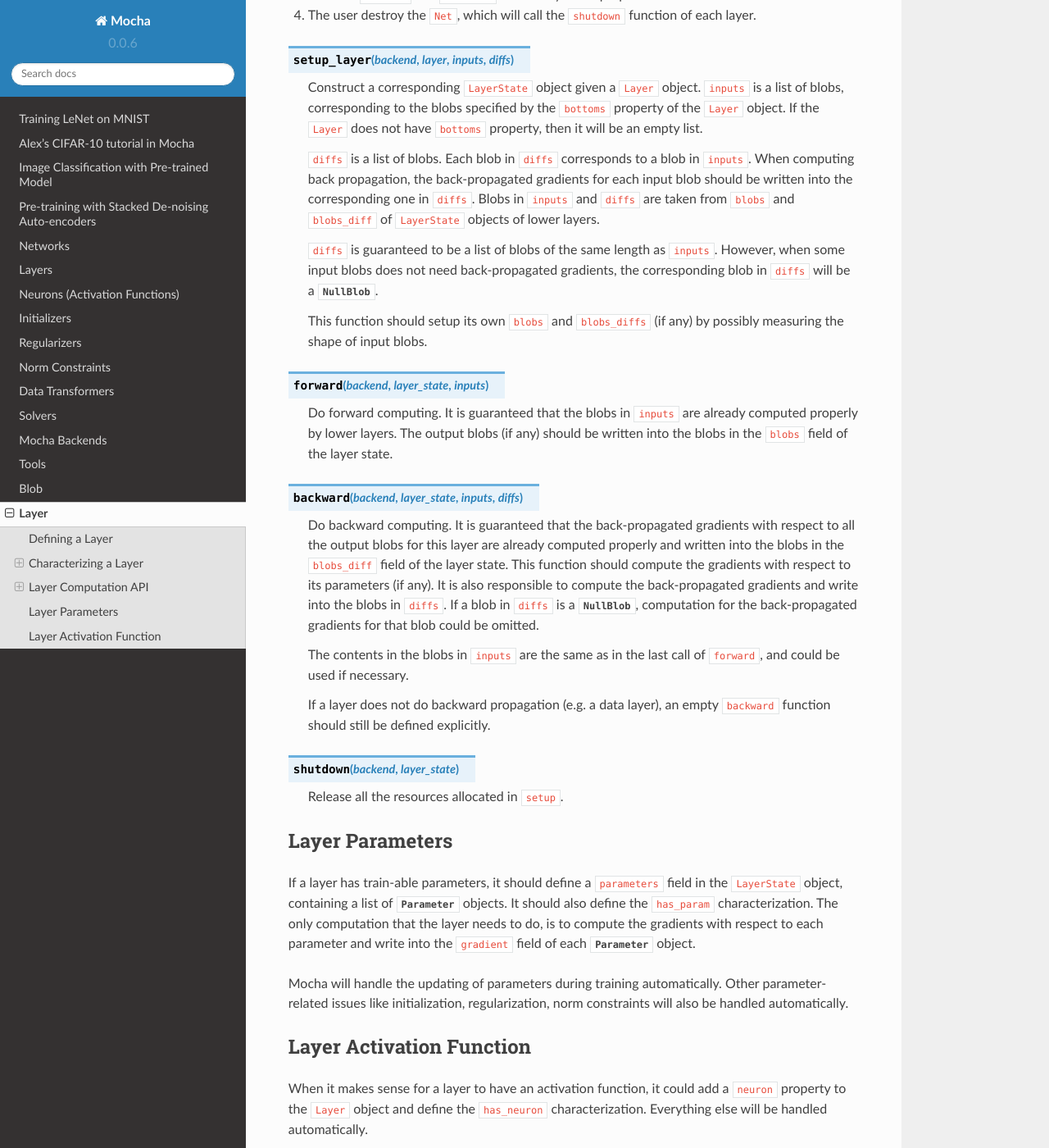
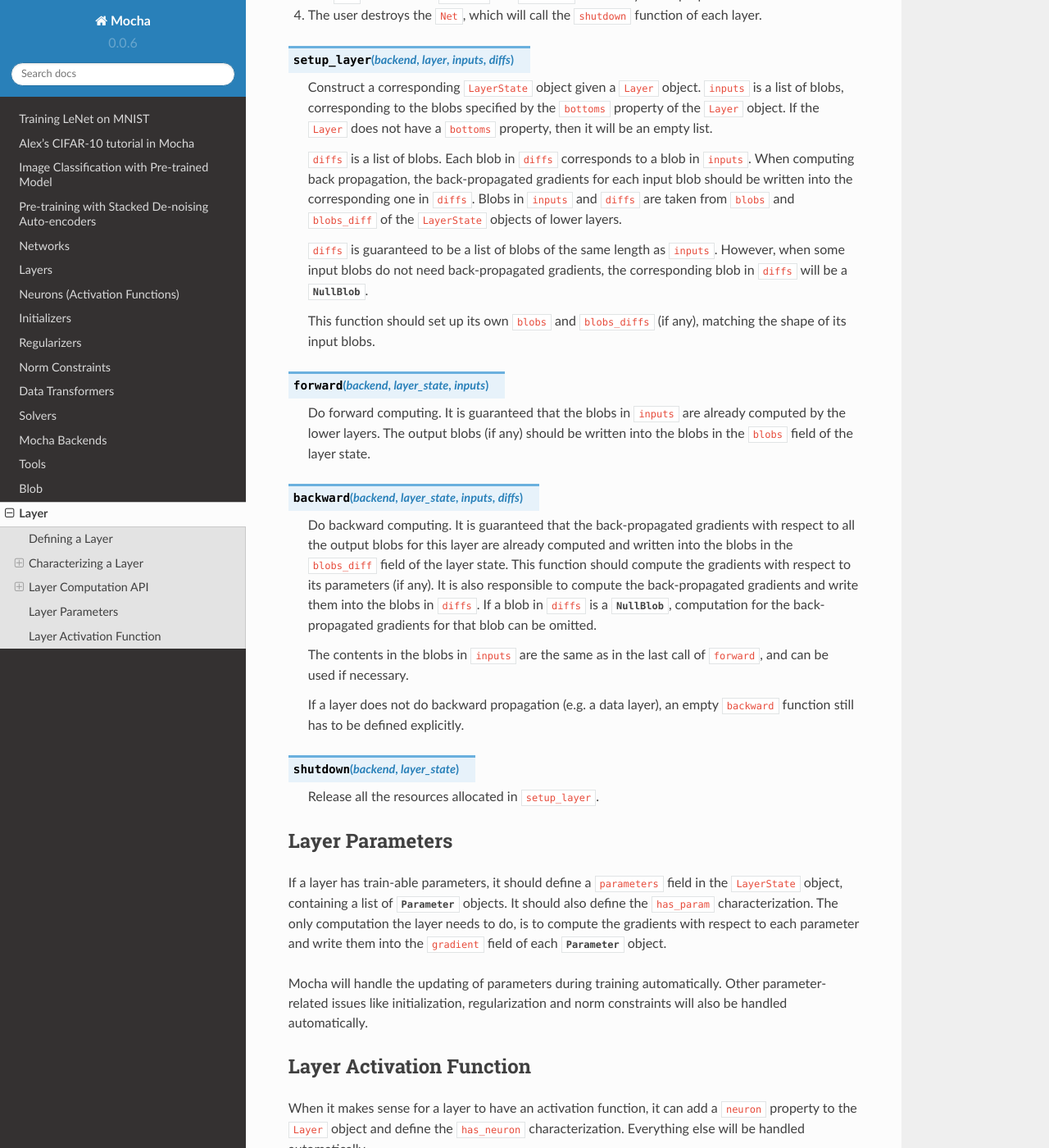
Before and after one commit to pluskid/Mocha.jl, a Sphinx documentation site: the page built from docs/dev-guide/layer.rst, in a window 1280 px wide and 1400 px high, scrolled down 3335 px. Shown: the whole window at 82% size. Built offline with Sphinx 7.4.7 and the Read the Docs theme 2.0.0, drawn with Linux system fonts in a browser that asks for light colours; some of the changed text lies outside the part shown.

Commit message:
minor edits

```diff
--- a/docs/dev-guide/layer.rst
+++ b/docs/dev-guide/layer.rst
@@ -41,24 +41,24 @@
      neuron :: ActivationFunction = Neurons.Identity(),
    )
 
-``@defstruct`` could be used to define a general immutable struct. The first
+``@defstruct`` can be used to define a general immutable struct. The first
 parameter is the struct name, the second parameter is the super-type and then
 a list of struct fields follows. Each field requires a name, a type and
-a default value. Optionally, an expression could be added to verify the
+a default value. Optionally, an expression can be added to verify the
 user-supplied value meets the requirements.
 
 This macro will automatically define a constructor with keyword arguments for
 each field. This makes the interface easier to use for the end-user.
 
-Each layer should have a field ``name``. When the layer produce output blobs, it
-should have a property ``tops``, allowing the user to specify a list of names
+Each layer needs to have a field ``name``. When the layer produce output blobs, it
+has to have a property ``tops``, allowing the user to specify a list of names
 for the output blobs the layer is producing. If the layer takes any number of
 blobs as input, it should also have a property ``bottoms`` for the user to
 specify the names for the input blobs. Mocha will use the information specified
 in ``tops`` and ``bottoms`` to wire the blobs in a proper data path for network
 forward and backward iterations.
 
-A subtype of ``LayerState`` should be defined for each layer correspondingly.
+A subtype of ``LayerState`` should be defined for each layer, correspondingly.
 For example
 
 .. code-block:: julia
@@ -78,8 +78,8 @@
 layers, the state should also have a field called ``blobs_diff``. Mocha will
 pass the blobs in ``blobs_diff`` to the function computing *backward* iteration
 in the corresponding upper layer. The back-propagated gradients will be
-written into ``blobs_diff`` by upper layer, and the layer could make use of this
-when computing *backward* iteration for itself.
+written into ``blobs_diff`` by the upper layer, and the layer can make use of this
+when computing the *backward* iteration.
 
 Other fields and/or behaviors are required depending on the layer type (see
 below).
@@ -87,7 +87,7 @@
 Characterizing a Layer
 ----------------------
 
-Layer is characterized by applying the macro ``@characterize_layer`` to the
+A layer is characterized by applying the macro ``@characterize_layer`` to the
 defined subtype of ``Layer``. The default characterizations are given by
 
 .. code-block:: julia
@@ -98,13 +98,13 @@
      has_param  => false, # contains trainable parameters
      has_neuron => false, # has a neuron
      can_do_bp  => false, # can do back-propagation
-     is_inplace => false, # do inplace computation, does not has own top blobs
-     has_loss   => false, # produce a loss
-     has_stats  => false, # produce statistics
+     is_inplace => false, # does inplace computation, does not have own top blobs
+     has_loss   => false, # produces a loss
+     has_stats  => false, # produces statistics
    )
 
-Characterizing a layer could be omitted if all the behaviors are consists with
-the default specifications. The characterizations should be self-descriptive by
+Characterizing a layer can be omitted if all the behaviors are consists with
+the default specifications. The characterizations should be self-explanatory by
 the name and comments above. Some characterizations come with extra
 requirements:
 
@@ -151,14 +151,14 @@
 
 The life cycle of a layer is
 
-1. The user define a ``Layer``
-2. The user use defined ``Layer``\ s to construct a ``Net``. The ``Net`` will
-   call ``setup`` on each ``Layer`` to construct the corresponding
+1. The user defines a ``Layer``
+2. The user uses ``Layer``\ s to construct a ``Net``. The ``Net`` will
+   call ``setup_layer`` on each ``Layer`` to construct the corresponding
    ``LayerState``.
-3. During training, the solver use a loop to call ``forward`` and ``backward``
-   of the ``Net``. The ``Net`` will then call ``forward`` and ``backward`` of
+3. During training, the solver use a loop to call the ``forward`` and ``backward``
+   funcitons of the ``Net``. The ``Net`` will then call ``forward`` and ``backward`` of
    each layer in a proper order.
-4. The user destroy the ``Net``, which will call the ``shutdown`` function of
+4. The user destroys the ``Net``, which will call the ``shutdown`` function of
    each layer.
 
 .. function:: setup_layer(backend, layer, inputs, diffs)
@@ -166,65 +166,65 @@
    Construct a corresponding ``LayerState`` object given a ``Layer`` object.
    ``inputs`` is a list of blobs, corresponding to the blobs specified by the
    ``bottoms`` property of the ``Layer`` object. If the ``Layer`` does not have
-   ``bottoms`` property, then it will be an empty list.
+   a ``bottoms`` property, then it will be an empty list.
 
    ``diffs`` is a list of blobs. Each blob in ``diffs`` corresponds to a blob in
    ``inputs``. When computing back propagation, the back-propagated gradients
    for each input blob should be written into the corresponding one in
    ``diffs``. Blobs in ``inputs`` and ``diffs`` are taken from ``blobs`` and
-   ``blobs_diff`` of ``LayerState`` objects of lower layers.
+   ``blobs_diff`` of the ``LayerState`` objects of lower layers.
 
    ``diffs`` is guaranteed to be a list of blobs of the same length
-   as ``inputs``. However, when some input blobs does not need back-propagated
+   as ``inputs``. However, when some input blobs do not need back-propagated
    gradients, the corresponding blob in ``diffs`` will be a :class:`NullBlob`.
 
-   This function should setup its own ``blobs`` and ``blobs_diffs`` (if any) by
-   possibly measuring the shape of input blobs.
+   This function should set up its own ``blobs`` and ``blobs_diffs`` (if any),
+   matching the shape of its input blobs.
 
 .. function:: forward(backend, layer_state, inputs)
 
    Do forward computing. It is guaranteed that the blobs in ``inputs`` are
-   already computed properly by lower layers. The output blobs (if any) should
+   already computed by the lower layers. The output blobs (if any) should
    be written into the blobs in the ``blobs`` field of the layer state.
 
 .. function:: backward(backend, layer_state, inputs, diffs)
 
    Do backward computing. It is guaranteed that the back-propagated gradients
    with respect to all the output blobs for this layer are already computed
-   properly and written into the blobs in the ``blobs_diff`` field of the layer
+   and written into the blobs in the ``blobs_diff`` field of the layer
    state. This function should compute the gradients with respect to its
    parameters (if any). It is also responsible to compute the back-propagated
-   gradients and write into the blobs in ``diffs``. If a blob in ``diffs`` is
+   gradients and write them into the blobs in ``diffs``. If a blob in ``diffs`` is
    a :class:`NullBlob`, computation for the back-propagated gradients for that
-   blob could be omitted.
+   blob can be omitted.
 
    The contents in the blobs in ``inputs`` are the same as in the last call of
-   ``forward``, and could be used if necessary.
+   ``forward``, and can be used if necessary.
 
    If a layer does not do backward propagation (e.g. a data layer), an empty
-   ``backward`` function should still be defined explicitly.
+   ``backward`` function still has to be defined explicitly.
 
 .. function:: shutdown(backend, layer_state)
 
-   Release all the resources allocated in ``setup``.
+   Release all the resources allocated in ``setup_layer``.
 
 Layer Parameters
 ----------------
 
 If a layer has train-able parameters, it should define a ``parameters`` field in
 the ``LayerState`` object, containing a list of :class:`Parameter` objects. It
-should also define the ``has_param`` characterization. The only computation that
+should also define the ``has_param`` characterization. The only computation
 the layer needs to do, is to compute the gradients with respect to each
-parameter and write into the ``gradient`` field of each :class:`Parameter`
+parameter and write them into the ``gradient`` field of each :class:`Parameter`
 object.
 
 Mocha will handle the updating of parameters during training automatically.
-Other parameter-related issues like initialization, regularization, norm
+Other parameter-related issues like initialization, regularization and norm
 constraints will also be handled automatically.
 
 Layer Activation Function
 -------------------------
 
-When it makes sense for a layer to have an activation function, it could add
+When it makes sense for a layer to have an activation function, it can add
 a ``neuron`` property to the ``Layer`` object and define the ``has_neuron``
 characterization. Everything else will be handled automatically.
--- a/docs/user-guide/tools/image-classifier.rst
+++ b/docs/user-guide/tools/image-classifier.rst
@@ -2,7 +2,7 @@
 ================
 
 A simple image classifier interface is provided in
-``tools/image-classifier.jl``. It wraps a network and provide an easy-to-use
-interface that takes arbitrary number of images and return the classification
-results in both class probabilities and symbolic class names. Please see
+``tools/image-classifier.jl``. It wraps a network and provides an easy-to-use
+interface that takes an arbitrary number of images and returns the classification
+results as both class probabilities and symbolic class names. Please see
 :doc:`/tutorial/ijulia-imagenet` for an example on how to use this interface.
```
Also changed, not shown: other parts of docs/dev-guide/layer.rst (+7 -7 lines), docs/dev-guide/blob.rst (+27 -24 lines), docs/user-guide/backend.rst (+33 -33 lines), docs/user-guide/solver.rst (+23 -23 lines), docs/user-guide/tools/import-caffe-model.rst (+24 -24 lines).
